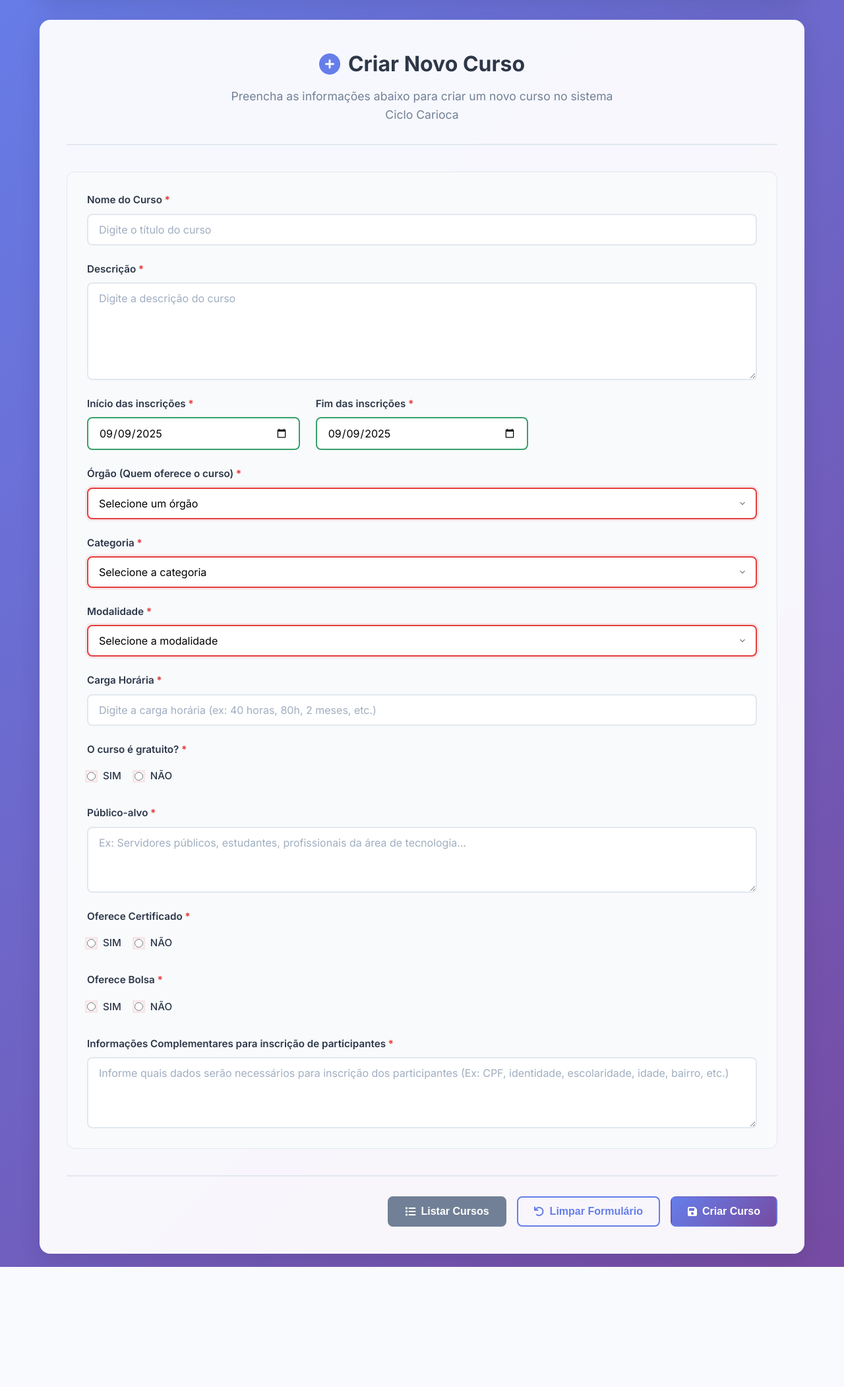
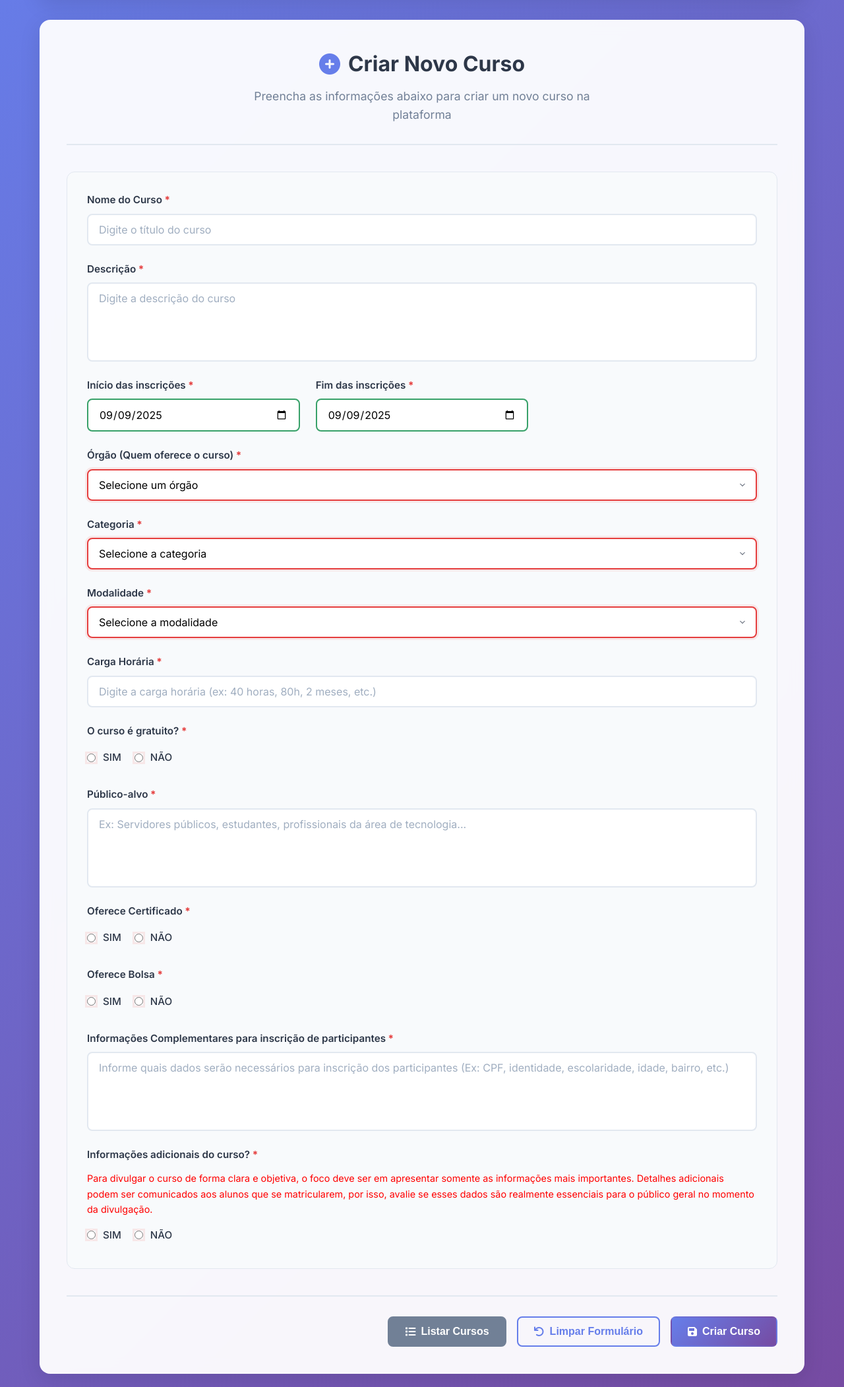
Before and after one commit to rickdourado/WebCiclo, a Flask app: page / in a window 1280 px wide. Shown: the part 137-2239 px from the top of the page at 66% size. Before the commit the page ends 2057 px from the top, so only its background shows below. Run offline with Flask 3, Linux system fonts and the light colour scheme.

Commit message:
commit 3 - adição do campo informações adicionais

```diff
--- a/static/css/style.css
+++ b/static/css/style.css
@@ -301,8 +301,8 @@ select {
 
 /* Textarea */
 textarea {
-    resize: vertical;
-    min-height: 100px;
+    resize: none;
+    height: 120px;
 }
 
 /* Checkbox styling */
--- a/static/js/script.js
+++ b/static/js/script.js
@@ -136,6 +136,21 @@ function toggleValorBolsa(mostrar) {
         requisitosInput.required = false;
         valorBolsaInput.value = '';
         requisitosInput.value = '';
+    }
+}
+
+// Função para mostrar/esconder informações adicionais do curso
+function toggleInfoAdicionais(mostrar) {
+    const container = document.getElementById('info_adicionais_container');
+    const campo = document.getElementById('info_adicionais');
+
+    if (mostrar) {
+        container.style.display = 'block';
+    } else {
+        container.style.display = 'none';
+        if (campo) {
+            campo.value = '';
+        }
     }
 }
 
--- a/templates/course_form.html
+++ b/templates/course_form.html
@@ -66,7 +66,7 @@
             <div class="form-container">
                 <div class="form-header">
                     <h2><i class="fas fa-plus-circle"></i> Criar Novo Curso</h2>
-                    <p class="form-description">Preencha as informações abaixo para criar um novo curso no sistema Ciclo Carioca</p>
+                    <p class="form-description">Preencha as informações abaixo para criar um novo curso na plataforma</p>
                 </div>
 
                 <!-- Flash Messages -->
--- a/templates/index.html
+++ b/templates/index.html
@@ -66,7 +66,7 @@
             <div class="form-container">
                 <div class="form-header">
                     <h2><i class="fas fa-plus-circle"></i> Criar Novo Curso</h2>
-                    <p class="form-description">Preencha as informações abaixo para criar um novo curso no sistema Ciclo Carioca</p>
+                    <p class="form-description">Preencha as informações abaixo para criar um novo curso na plataforma</p>
                 </div>
 
                 <!-- Flash Messages -->
@@ -235,6 +235,25 @@
                                  <textarea id="info_complementares" name="info_complementares" rows="4" required
                                            placeholder="Informe quais dados serão necessários para inscrição dos participantes (Ex: CPF, identidade, escolaridade, idade, bairro, etc.)"></textarea>
                              </div>
+
+                             <!-- Pergunta: Informações adicionais do curso? -->
+                             <div class="form-group full-width">
+                                 <label class="required">Informações adicionais do curso?</label>
+                                 <span style="color:red; font-size: 0.9em; display:block; margin:4px 0 8px;">Para divulgar o curso de forma clara e objetiva, o foco deve ser em apresentar somente as informações mais importantes. Detalhes adicionais podem ser comunicados aos alunos que se matricularem, por isso, avalie se esses dados são realmente essenciais para o público geral no momento da divulgação.</span>
+                                 <div class="radio-group">
+                                     <label class="radio-label">
+                                         <input type="radio" name="info_adicionais_opcao" value="sim" required onclick="toggleInfoAdicionais(true)"> SIM
+                                     </label>
+                                     <label class="radio-label">
+                                         <input type="radio" name="info_adicionais_opcao" value="nao" required onclick="toggleInfoAdicionais(false)"> NÃO
+                                     </label>
+                                 </div>
+                             </div>
+
+                             <div class="form-group full-width" id="info_adicionais_container" style="display:none;">
+                                 <label for="info_adicionais">Informações Adicionais do Curso</label>
+                                 <textarea id="info_adicionais" name="info_adicionais" rows="4" placeholder="Digite informações adicionais, se necessário"></textarea>
+                             </div>
                         </div>
                     </div>
 
```
